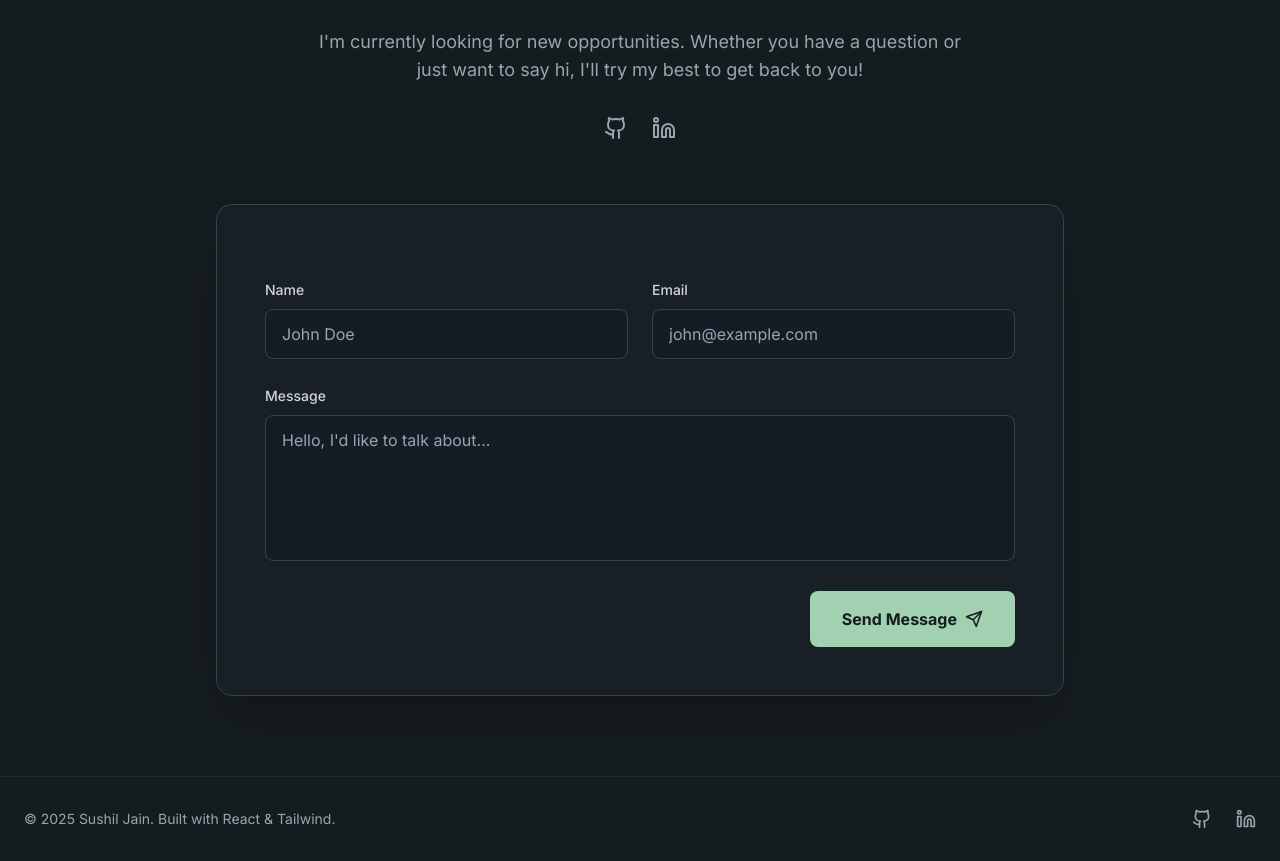
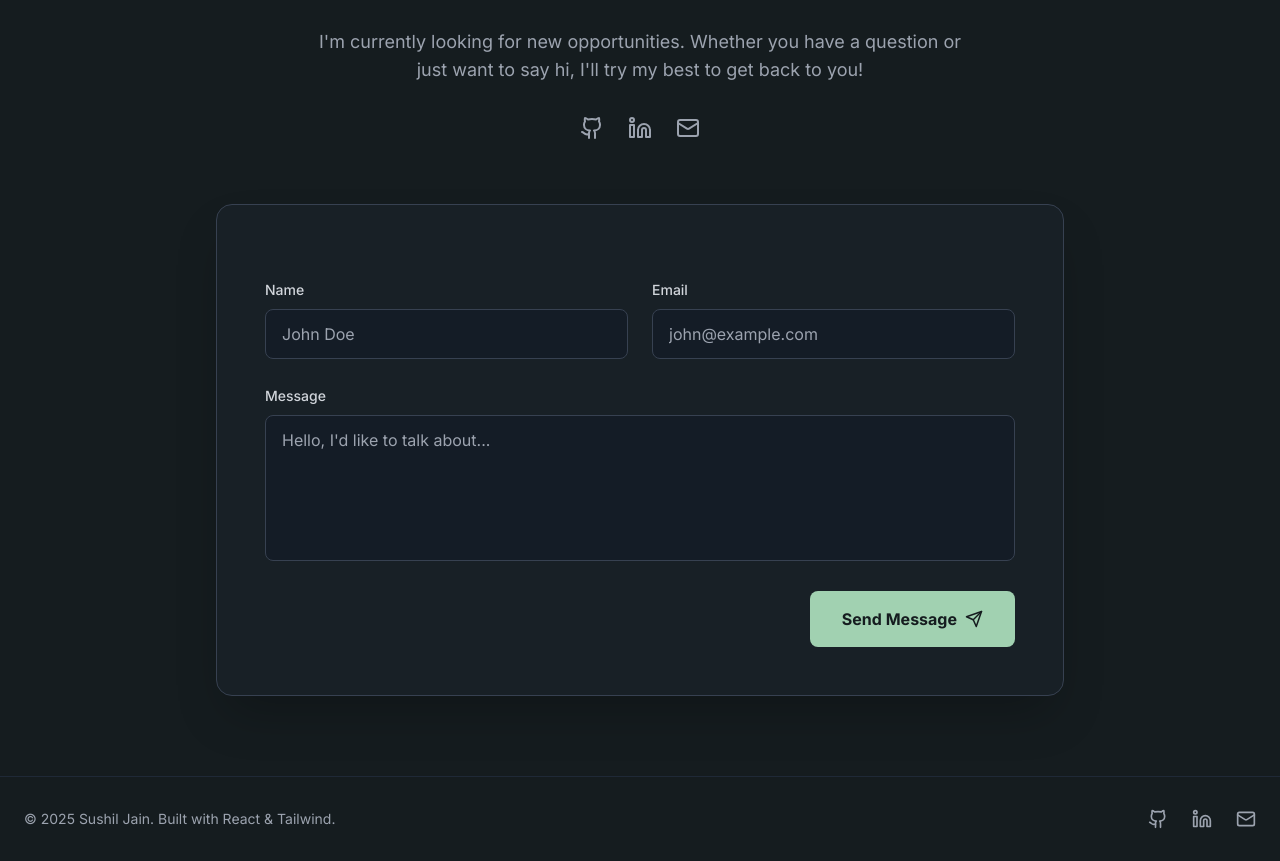
Before and after one commit to ojasjain112/portfolio, a React (Vite) app: page / in a window 1280 px wide. Shown: the part 2158-3019 px from the top of the page. Built offline with nearby package versions, Linux system fonts and the light colour scheme.

Commit message:
Add email link to Contact section and Footer

```diff
--- a/src/components/Contact.jsx
+++ b/src/components/Contact.jsx
@@ -1,6 +1,6 @@
 import React from 'react';
 import { motion } from 'framer-motion';
-import { Send, Github, Linkedin } from 'lucide-react';
+import { Send, Github, Linkedin, Mail } from 'lucide-react';
 
 const Contact = () => {
     return (
@@ -25,6 +25,9 @@ const Contact = () => {
                         </a>
                         <a href="https://www.linkedin.com/in/sushiljain112/" target="_blank" rel="noopener noreferrer" className="text-gray-900 dark:text-gray-400 hover:text-emerald-600 dark:hover:text-mint-green transition-colors hover:-translate-y-1 transform duration-300">
                             <Linkedin size={24} />
+                        </a>
+                        <a href="mailto:ojasjain012@gmail.com" className="text-gray-900 dark:text-gray-400 hover:text-emerald-600 dark:hover:text-mint-green transition-colors hover:-translate-y-1 transform duration-300">
+                            <Mail size={24} />
                         </a>
                     </div>
                 </motion.div>
--- a/src/components/Layout.jsx
+++ b/src/components/Layout.jsx
@@ -1,6 +1,6 @@
 import React, { useState, useEffect } from 'react';
 import { useTheme } from '../context/ThemeContext';
-import { Moon, Sun, Menu, X, Github, Linkedin, Gamepad2 } from 'lucide-react';
+import { Moon, Sun, Menu, X, Github, Linkedin, Gamepad2, Mail } from 'lucide-react';
 import { motion, AnimatePresence } from 'framer-motion';
 import { Link } from 'react-scroll';
 import FlappyGame from './FlappyGame';
@@ -158,6 +158,9 @@ const Footer = () => (
                 <a href="https://www.linkedin.com/in/sushiljain112/" target="_blank" rel="noopener noreferrer" className="hover:text-emerald-600 dark:hover:text-mint-green transition-colors">
                     <Linkedin size={20} />
                 </a>
+                <a href="mailto:ojasjain012@gmail.com" className="hover:text-emerald-600 dark:hover:text-mint-green transition-colors">
+                    <Mail size={20} />
+                </a>
             </div>
         </div>
     </footer>
```
